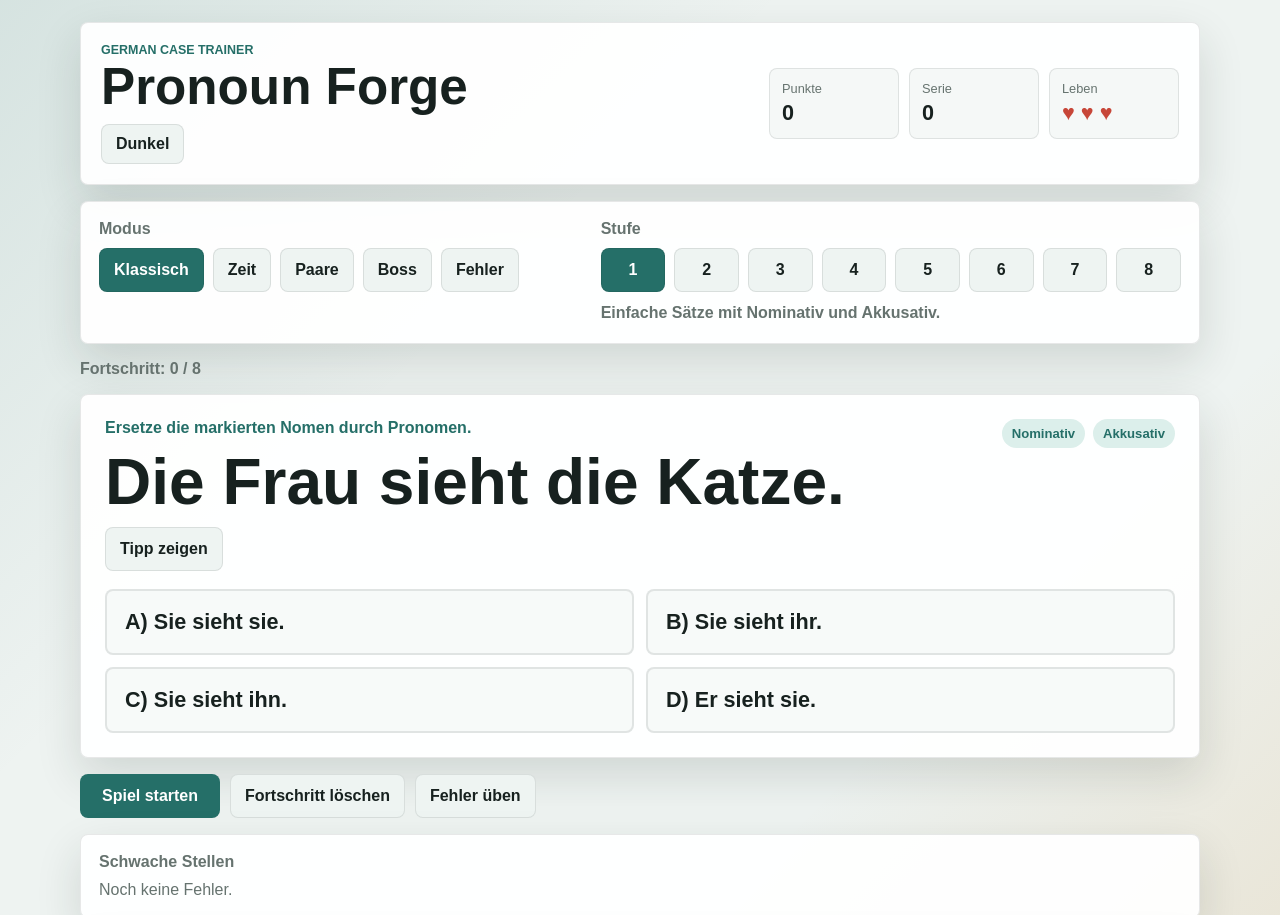
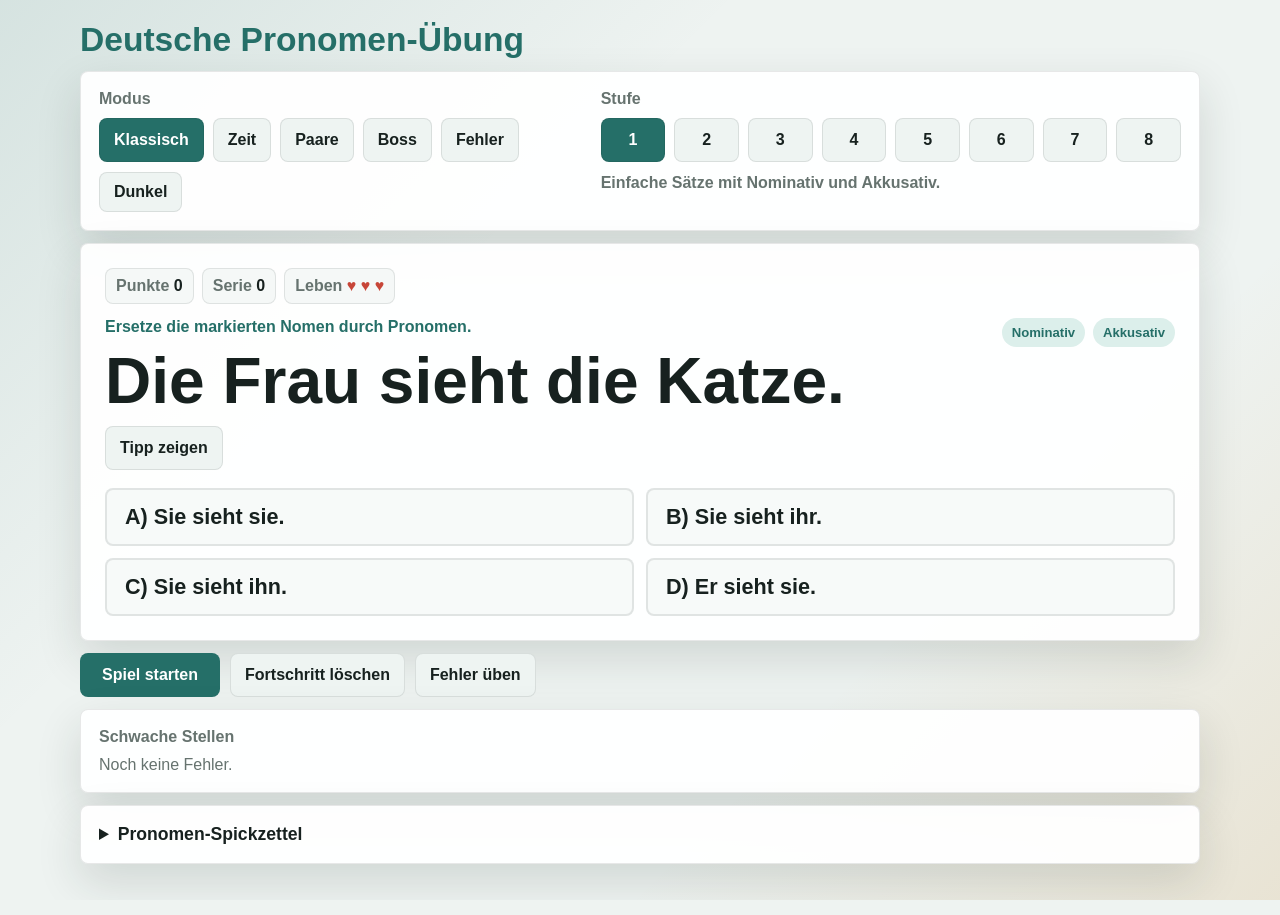
Before and after one commit to RuslanLomaka/pronomen, a plain HTML site: page index.html in a window 1280 px wide. Shown: the top 915 px of the page. Drawn offline with Linux system fonts and the light colour scheme.

Commit message:
Simplify practice header layout

```diff
--- a/index.html
+++ b/index.html
@@ -3,40 +3,23 @@
 <head>
   <meta charset="UTF-8">
   <meta name="viewport" content="width=device-width, initial-scale=1.0">
-  <title>Pronoun Forge — German Case Trainer</title>
+  <title>Deutsche Pronomen-Übung</title>
   <link rel="stylesheet" href="styles.css">
 </head>
 <body>
   <div class="app-shell">
-    <header class="top-bar">
-      <div>
-        <p class="eyebrow">German Case Trainer</p>
-        <h1>Pronoun Forge</h1>
-        <button class="theme-toggle" id="themeToggle" type="button" aria-pressed="false">Dunkel</button>
-      </div>
-      <div class="stats-grid" aria-label="Game statistics">
-        <div class="stat">
-          <span>Punkte</span>
-          <strong id="scoreLabel">0</strong>
-        </div>
-        <div class="stat">
-          <span>Serie</span>
-          <strong id="streakLabel">0</strong>
-        </div>
-        <div class="stat hearts">
-          <span>Leben</span>
-          <strong id="heartsLabel">♥ ♥ ♥</strong>
-        </div>
-      </div>
+    <header class="app-title">
+      <p>Deutsche Pronomen-Übung</p>
     </header>
 
     <main>
       <details class="controls-disclosure" id="controlsDisclosure" open>
         <summary>Steuerung</summary>
-        <section class="control-band" aria-label="Game controls">
+        <section class="control-band" aria-label="Steuerung">
           <div>
             <h2>Modus</h2>
             <div class="button-row" id="modeButtons"></div>
+            <button class="theme-toggle" id="themeToggle" type="button" aria-pressed="false">Dunkel</button>
           </div>
           <div>
             <h2>Stufe</h2>
@@ -46,15 +29,12 @@
         </section>
       </details>
 
-      <section class="status-strip" aria-live="polite">
-        <div id="timerBox" class="timer-box hidden">60s</div>
-        <div id="progressText">Fortschritt: 0 / 8</div>
-      </section>
-
       <section class="task-card" aria-live="polite">
-        <div class="task-mobile-stats" aria-label="Aktuelle Punkte und Leben">
-          <span>Punkte <strong id="mobileScoreLabel">0</strong></span>
-          <span>Leben <strong id="mobileHeartsLabel">♥ ♥ ♥</strong></span>
+        <div class="task-stats" aria-label="Aktuelle Punkte und Leben">
+          <span>Punkte <strong id="scoreLabel">0</strong></span>
+          <span>Serie <strong id="streakLabel">0</strong></span>
+          <span>Leben <strong id="heartsLabel">♥ ♥ ♥</strong></span>
+          <span id="timerBox" class="timer-box hidden">60s</span>
         </div>
         <div class="task-header">
           <div>
--- a/script.js
+++ b/script.js
@@ -1202,15 +1202,12 @@ function cacheElements() {
   els.scoreLabel = document.getElementById("scoreLabel");
   els.streakLabel = document.getElementById("streakLabel");
   els.heartsLabel = document.getElementById("heartsLabel");
-  els.mobileScoreLabel = document.getElementById("mobileScoreLabel");
-  els.mobileHeartsLabel = document.getElementById("mobileHeartsLabel");
   els.modeButtons = document.getElementById("modeButtons");
   els.levelButtons = document.getElementById("levelButtons");
   els.levelDescription = document.getElementById("levelDescription");
   els.controlsDisclosure = document.getElementById("controlsDisclosure");
   els.themeToggle = document.getElementById("themeToggle");
   els.timerBox = document.getElementById("timerBox");
-  els.progressText = document.getElementById("progressText");
   els.originalSentence = document.getElementById("originalSentence");
   els.tagList = document.getElementById("tagList");
   els.hintBox = document.getElementById("hintBox");
@@ -1603,12 +1600,6 @@ function updateStats() {
   els.streakLabel.textContent = state.streak;
   const heartsText = state.currentMode === "speed" ? "∞" : "♥ ".repeat(Math.max(state.hearts, 0)).trim();
   els.heartsLabel.textContent = heartsText;
-  els.mobileScoreLabel.textContent = state.score;
-  els.mobileHeartsLabel.textContent = heartsText;
-  const count = state.correctCountByLevel[state.currentLevel] || 0;
-  els.progressText.textContent = state.currentMode === "speed"
-    ? `Zeit: ${state.speedCorrect} richtig, ${state.speedWrong} falsch`
-    : `Fortschritt: ${Math.min(count, 8)} / 8`;
   els.levelDescription.textContent = levelDescriptions[state.currentLevel];
   renderWeakSpots();
   renderModeButtonsState();
--- a/styles.css
+++ b/styles.css
@@ -77,7 +77,6 @@ button {
   padding: 22px 0 36px;
 }
 
-.top-bar,
 .controls-disclosure,
 .control-band,
 .task-card,
@@ -90,25 +89,16 @@ button {
   box-shadow: var(--shadow);
 }
 
-.top-bar {
-  display: flex;
-  align-items: center;
-  justify-content: space-between;
-  gap: 18px;
-  padding: 20px;
-}
-
-.eyebrow {
-  margin: 0 0 4px;
+.app-title p {
+  margin: 0;
   color: var(--accent);
-  font-weight: 700;
-  text-transform: uppercase;
-  font-size: 0.78rem;
-  letter-spacing: 0;
+  font-size: clamp(1.35rem, 3vw, 2.1rem);
+  font-weight: 900;
+  line-height: 1.1;
 }
 
 .theme-toggle {
-  margin-top: 12px;
+  margin-top: 10px;
   min-height: 40px;
   padding: 0 14px;
   color: var(--text);
@@ -119,52 +109,15 @@ button {
   font-weight: 800;
 }
 
-h1,
 h2,
 p {
   margin-top: 0;
 }
 
-h1 {
-  margin-bottom: 0;
-  font-size: clamp(2rem, 4vw, 3.5rem);
-  line-height: 1;
-}
-
-.stats-grid {
-  display: grid;
-  grid-template-columns: repeat(3, minmax(82px, 1fr));
-  gap: 10px;
-  min-width: min(410px, 100%);
-}
-
-.stat {
-  padding: 12px;
-  background: var(--subtle);
-  border-radius: var(--radius);
-  border: 1px solid var(--border);
-}
-
-.stat span {
-  display: block;
-  color: var(--muted);
-  font-size: 0.8rem;
-  margin-bottom: 4px;
-}
-
-.stat strong {
-  font-size: 1.35rem;
-}
-
-.hearts strong {
-  color: var(--danger);
-  letter-spacing: 0;
-}
-
 main {
   display: grid;
-  gap: 16px;
-  margin-top: 16px;
+  gap: 12px;
+  margin-top: 12px;
 }
 
 .controls-disclosure {
@@ -268,19 +221,10 @@ main {
   transform: scale(0.98);
 }
 
-.status-strip {
-  display: flex;
-  align-items: center;
-  justify-content: space-between;
-  gap: 10px;
-  color: var(--muted);
-  font-weight: 700;
-}
-
 .timer-box {
   color: white;
   background: var(--warning);
-  padding: 9px 14px;
+  padding: 8px 10px;
   border-radius: var(--radius);
 }
 
@@ -288,8 +232,28 @@ main {
   padding: 24px;
 }
 
-.task-mobile-stats {
-  display: none;
+.task-stats {
+  display: flex;
+  flex-wrap: wrap;
+  gap: 8px;
+  margin-bottom: 14px;
+  color: var(--muted);
+  font-weight: 800;
+}
+
+.task-stats span {
+  padding: 8px 10px;
+  background: var(--subtle);
+  border: 1px solid var(--border);
+  border-radius: var(--radius);
+}
+
+.task-stats strong {
+  color: var(--text);
+}
+
+.task-stats span:nth-child(3) strong {
+  color: var(--danger);
 }
 
 .task-header {
@@ -355,7 +319,7 @@ main {
   color: var(--text);
   background: var(--answer);
   border: 2px solid var(--border);
-  padding: 18px;
+  padding: 14px 18px;
   font-size: clamp(1.05rem, 2vw, 1.35rem);
   font-weight: 700;
 }
@@ -499,7 +463,6 @@ main {
     margin-top: 10px;
   }
 
-  .top-bar,
   .task-header,
   .feedback-panel {
     grid-template-columns: 1fr;
@@ -513,22 +476,9 @@ main {
     grid-template-columns: 1fr;
   }
 
-  .top-bar {
-    padding: 12px;
-    gap: 10px;
-  }
-
-  h1 {
-    font-size: 2rem;
-  }
-
   .theme-toggle {
     min-height: 38px;
     margin-top: 8px;
-  }
-
-  .stats-grid {
-    display: none;
   }
 
   .controls-disclosure summary {
@@ -563,37 +513,22 @@ main {
     grid-template-columns: repeat(4, 1fr);
   }
 
-  .status-strip {
-    font-size: 0.92rem;
-  }
-
   .task-card {
     padding: 14px;
   }
 
-  .task-mobile-stats {
-    display: flex;
+  .task-stats {
     justify-content: space-between;
-    gap: 8px;
     margin-bottom: 10px;
-    color: var(--muted);
-    font-weight: 800;
   }
 
-  .task-mobile-stats span {
+  .task-stats span {
     flex: 1;
     padding: 8px 10px;
-    background: var(--subtle);
-    border: 1px solid var(--border);
-    border-radius: var(--radius);
   }
 
-  .task-mobile-stats strong {
-    color: var(--text);
-  }
-
-  .task-mobile-stats span:last-child strong {
-    color: var(--danger);
+  .timer-box {
+    flex: 0 0 auto;
   }
 
   .instruction {
@@ -630,7 +565,6 @@ main {
     padding-top: 9px;
   }
 
-  .top-bar,
   .control-band,
   .task-card,
   .weak-spots,
@@ -638,12 +572,8 @@ main {
     padding: 14px;
   }
 
-  .stats-grid {
-    grid-template-columns: repeat(2, 1fr);
-  }
-
   .answer-button {
-    min-height: 58px;
-    padding: 12px;
+    min-height: 50px;
+    padding: 9px 12px;
   }
 }
```
